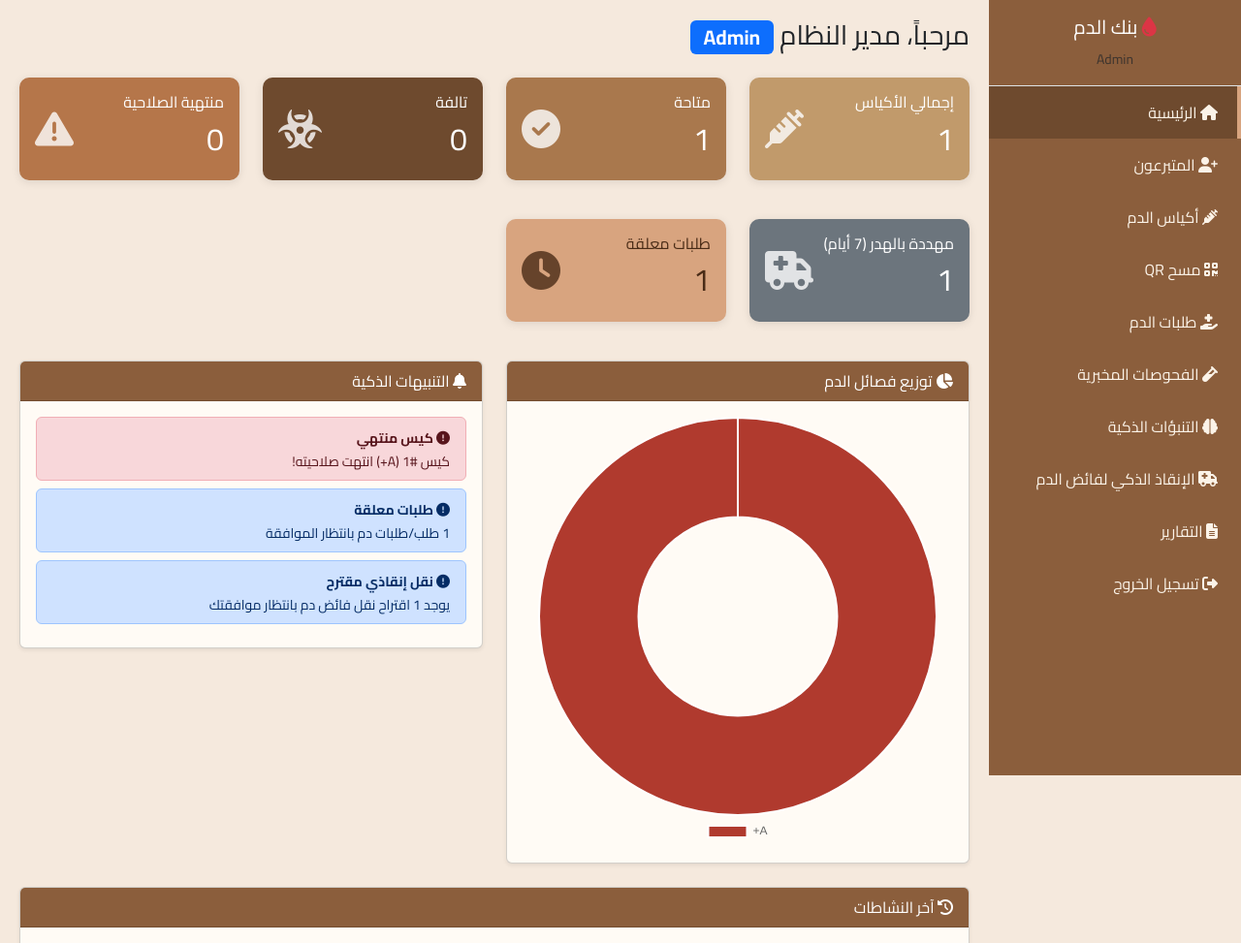
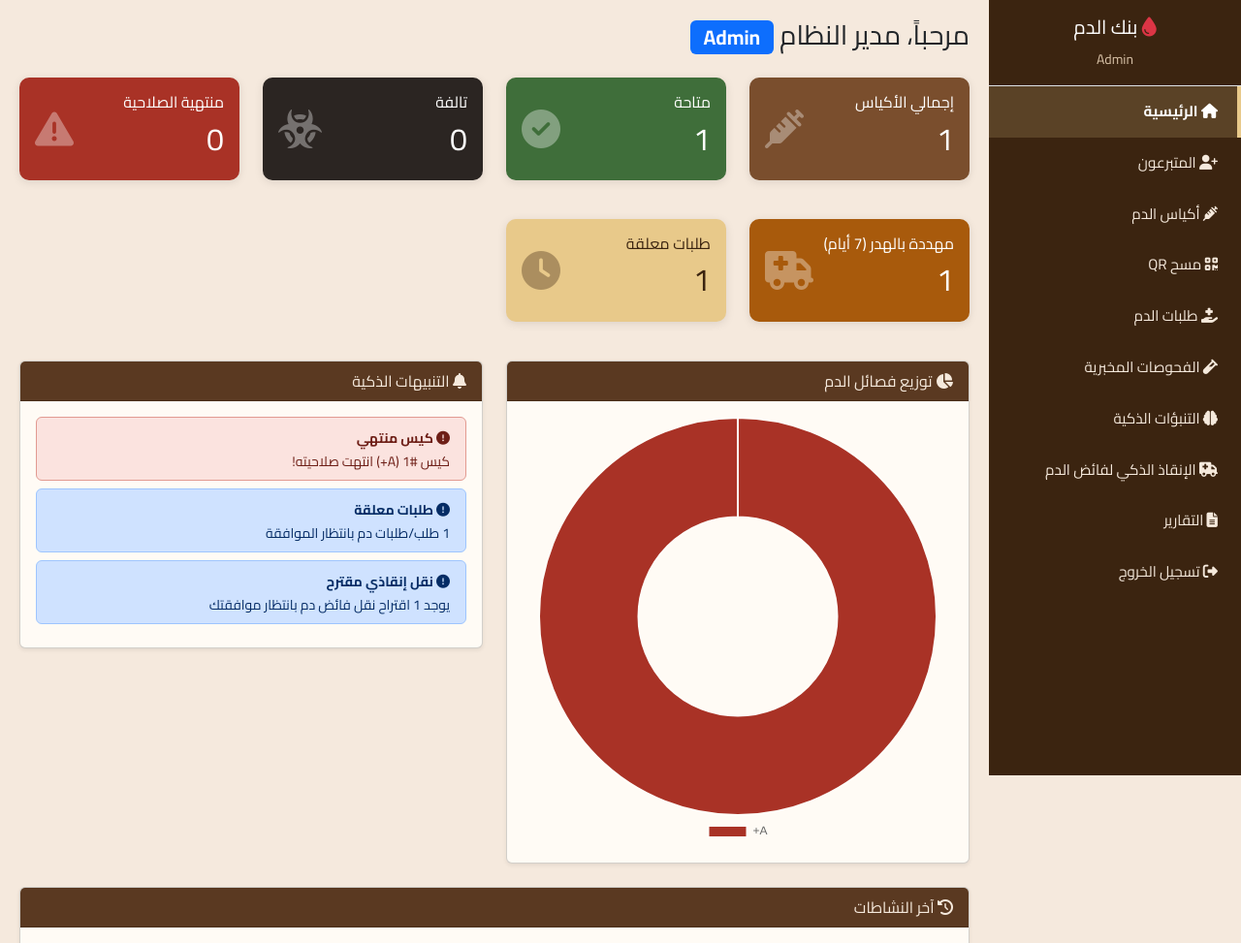
Before and after one commit to jbryl6302-afy/majb, a PHP site: page /rescue/dashboard.php in a window 1280 px wide. Shown: the top 973 px of the page at 97% size. Run offline with PHP 8.4, Linux system fonts and the light colour scheme; a user stored in the database is signed in; data comes from the database, SQL or seed files in the repository; tables that the repository leaves empty hold one stand-in row (values such as "Sample post"); data that the repository does not hold is empty; some libraries are stand-ins or nearby versions.

Commit message:
dashboard

```diff
--- a/dashboard.php
+++ b/dashboard.php
@@ -12,7 +12,7 @@ $stats = [
     'discarded'        => $pdo->query("SELECT COUNT(*) FROM BloodBags WHERE status='Discarded'")->fetchColumn(),
     'expired'          => $pdo->query("SELECT COUNT(*) FROM BloodBags WHERE status='Expired'")->fetchColumn(),
     'pending_requests' => $pdo->query("SELECT COUNT(*) FROM BloodRequests WHERE status='Pending'")->fetchColumn(),
-    'wasted_risk'        => $pdo->query("SELECT COUNT(*) FROM BloodBags WHERE status='Available' AND expiry_date <= DATE_ADD(NOW(), INTERVAL 7 DAY)")->fetchColumn(),
+    'wasted_risk'      => $pdo->query("SELECT COUNT(*) FROM BloodBags WHERE status='Available' AND expiry_date <= DATE_ADD(NOW(), INTERVAL 7 DAY)")->fetchColumn(),
 ];
 
 $bloodTypes = $pdo->query("SELECT blood_type, COUNT(*) as count FROM BloodBags WHERE status='Available' GROUP BY blood_type ORDER BY blood_type")->fetchAll();
@@ -21,11 +21,79 @@ $recentTracking = $pdo->query("SELECT t.*, b.qr_code, u.full_name as performer F
 require_once 'includes/header.php';
 ?>
 
+<style>
+/* ═══ لوحة الألوان ═══
+   البني = هيكل الصفحة (القائمة والعناوين)
+   الألوان الدلالية = حالات الأكياس، بدرجات هادئة تنسجم مع البني */
+:root {
+    --brown-900: #3B2410;   /* القائمة الجانبية */
+    --brown-700: #5A3921;   /* عناوين البطاقات */
+    --brown-500: #7A4E2D;   /* إجمالي الأكياس */
+    --sand-100:  #F5E9DC;   /* نص فاتح على البني */
+    --sand-300:  #E8C98A;   /* طلبات معلقة (خلفية فاتحة) */
+
+    --ok:      #3F6E3A;     /* متاحة - أخضر */
+    --bad:     #A93226;     /* منتهية - أحمر */
+    --dead:    #2B2522;     /* تالفة - فحمي */
+    --warn:    #A85A0C;     /* مهددة بالهدر - عنبري/برتقالي */
+    --warn-bg: #FCEFD2;     /* خلفية التنبيهات */
+    --warn-bd: #E3B14F;
+}
+
+/* ─── القائمة الجانبية ─── */
+.sidebar { background: var(--brown-900) !important; }
+.sidebar a {
+    color: var(--sand-100) !important;
+    border-right: 4px solid transparent;
+    font-size: 0.95rem;
+}
+.sidebar a:hover { background: rgba(255,255,255,.08) !important; }
+.sidebar a.active {
+    background: rgba(232,201,138,.18) !important;
+    border-right-color: var(--sand-300);
+    font-weight: 700;
+    color: #fff !important;
+}
+.sidebar .role-label { color: #D9C3A8; }
+
+/* ─── كروت الإحصائيات ─── */
+.stat-card { border: 0; }
+.stat-card.s-total   { background: var(--brown-500); color: #fff; }
+.stat-card.s-ok      { background: var(--ok);        color: #fff; }
+.stat-card.s-dead    { background: var(--dead);      color: #fff; }
+.stat-card.s-bad     { background: var(--bad);       color: #fff; }
+.stat-card.s-risk    { background: var(--warn);      color: #fff; }
+.stat-card.s-pending { background: var(--sand-300);  color: var(--brown-900); }
+.stat-card .stat-icon { opacity: .35; }
+
+/* ─── عناوين البطاقات ─── */
+.card-header.hdr-brown { background: var(--brown-700) !important; color: var(--sand-100) !important; }
+
+/* ─── التنبيهات (المخزون المنخفض = تحذير عنبري) ─── */
+#alerts-container .alert-info,
+#alerts-container .alert-warning {
+    background: var(--warn-bg);
+    border: 1px solid var(--warn-bd);
+    color: #5C3A06;
+}
+#alerts-container .alert-danger {
+    background: #FBE3DF; border: 1px solid #E29A91; color: #6E1F17;
+}
+
+/* ─── شارات الإجراءات في جدول النشاطات ─── */
+.badge-action {
+    background: #EFE0CC;
+    color: var(--brown-900);
+    font-weight: 600;
+    border: 1px solid #D9C3A8;
+}
+</style>
+
 <div class="d-flex">
     <div class="sidebar">
         <div class="p-3 text-white text-center border-bottom">
             <h5><i class="fas fa-tint text-danger"></i> بنك الدم</h5>
-            <small class="text-muted"><?php echo $_SESSION['role']; ?></small>
+            <small class="role-label"><?php echo $_SESSION['role']; ?></small>
         </div>
         <a href="dashboard.php" class="active"><i class="fas fa-home"></i> الرئيسية</a>
         <a href="pages/donors/list.php"><i class="fas fa-user-plus"></i> المتبرعون</a>
@@ -46,9 +114,8 @@ require_once 'includes/header.php';
 
         <!-- ─── كروت الإحصائيات ─── -->
         <div class="row mb-4">
-            <!-- إجمالي الأكياس -->
             <div class="col-md-3 mb-3">
-                <div class="card stat-card bg-primary text-white">
+                <div class="card stat-card s-total">
                     <div class="card-body d-flex justify-content-between align-items-center">
                         <div>
                             <h6>إجمالي الأكياس</h6>
@@ -58,9 +125,8 @@ require_once 'includes/header.php';
                     </div>
                 </div>
             </div>
-            <!-- المتاحة -->
             <div class="col-md-3 mb-3">
-                <div class="card stat-card bg-success text-white">
+                <div class="card stat-card s-ok">
                     <div class="card-body d-flex justify-content-between align-items-center">
                         <div>
                             <h6>متاحة</h6>
@@ -70,9 +136,8 @@ require_once 'includes/header.php';
                     </div>
                 </div>
             </div>
-            <!-- 🆕 التالفة (فحوصات إيجابية) -->
             <div class="col-md-3 mb-3">
-                <div class="card stat-card bg-dark text-white">
+                <div class="card stat-card s-dead">
                     <div class="card-body d-flex justify-content-between align-items-center">
                         <div>
                             <h6>تالفة</h6>
@@ -82,9 +147,8 @@ require_once 'includes/header.php';
                     </div>
                 </div>
             </div>
-            <!-- منتهية الصلاحية -->
             <div class="col-md-3 mb-3">
-                <div class="card stat-card bg-danger text-white">
+                <div class="card stat-card s-bad">
                     <div class="card-body d-flex justify-content-between align-items-center">
                         <div>
                             <h6>منتهية الصلاحية</h6>
@@ -96,10 +160,10 @@ require_once 'includes/header.php';
             </div>
         </div>
 
-        <!-- صف ثاني: طلبات معلقة -->
+        <!-- صف ثاني -->
         <div class="row mb-4">
             <div class="col-md-3 mb-3">
-                <div class="card stat-card bg-secondary text-white">
+                <div class="card stat-card s-risk">
                     <div class="card-body d-flex justify-content-between align-items-center">
                         <div>
                             <h6>مهددة بالهدر (7 أيام)</h6>
@@ -110,7 +174,7 @@ require_once 'includes/header.php';
                 </div>
             </div>
             <div class="col-md-3 mb-3">
-                <div class="card stat-card bg-warning text-dark">
+                <div class="card stat-card s-pending">
                     <div class="card-body d-flex justify-content-between align-items-center">
                         <div>
                             <h6>طلبات معلقة</h6>
@@ -125,7 +189,7 @@ require_once 'includes/header.php';
         <div class="row">
             <div class="col-md-6 mb-4">
                 <div class="card shadow-sm">
-                    <div class="card-header bg-dark text-white">
+                    <div class="card-header hdr-brown">
                         <i class="fas fa-chart-pie"></i> توزيع فصائل الدم
                     </div>
                     <div class="card-body">
@@ -135,7 +199,7 @@ require_once 'includes/header.php';
             </div>
             <div class="col-md-6 mb-4">
                 <div class="card shadow-sm">
-                    <div class="card-header bg-dark text-white">
+                    <div class="card-header hdr-brown">
                         <i class="fas fa-bell"></i> التنبيهات الذكية
                     </div>
                     <div class="card-body" id="alerts-container">
@@ -146,7 +210,7 @@ require_once 'includes/header.php';
         </div>
 
         <div class="card shadow-sm">
-            <div class="card-header bg-dark text-white">
+            <div class="card-header hdr-brown">
                 <i class="fas fa-history"></i> آخر النشاطات
             </div>
             <div class="card-body">
@@ -156,7 +220,7 @@ require_once 'includes/header.php';
                         <?php foreach ($recentTracking as $log): ?>
                         <tr>
                             <td><?php echo formatDate($log['log_time']); ?></td>
-                            <td><span class="badge bg-info"><?php echo $log['action']; ?></span></td>
+                            <td><span class="badge badge-action"><?php echo $log['action']; ?></span></td>
                             <td><?php echo $log['qr_code'] ?? 'غير متوفر'; ?></td>
                             <td><?php echo $log['location']; ?></td>
                             <td><?php echo $log['performer'] ?? 'النظام'; ?></td>
@@ -178,7 +242,10 @@ new Chart(ctx, {
         labels: <?php echo json_encode(array_column($bloodTypes, 'blood_type')); ?>,
         datasets: [{
             data: <?php echo json_encode(array_column($bloodTypes, 'count')); ?>,
-            backgroundColor: ['#B03A2E', '#301805', '#C08A3E', '#6B8E5A', '#A9784D', '#ac9380', '#c5b4a9', '#4A2C17']
+            // ألوان متمايزة لكل فصيلة، من نفس العائلة الدافئة
+            backgroundColor: ['#A93226', '#3B2410', '#C9962F', '#3F6E3A', '#8B5E3C', '#D98E73', '#7F8C8D', '#E8C98A'],
+            borderColor: '#FFFDF8',
+            borderWidth: 2
         }]
     },
     options: { responsive: true, plugins: { legend: { position: 'bottom' } } }
```
